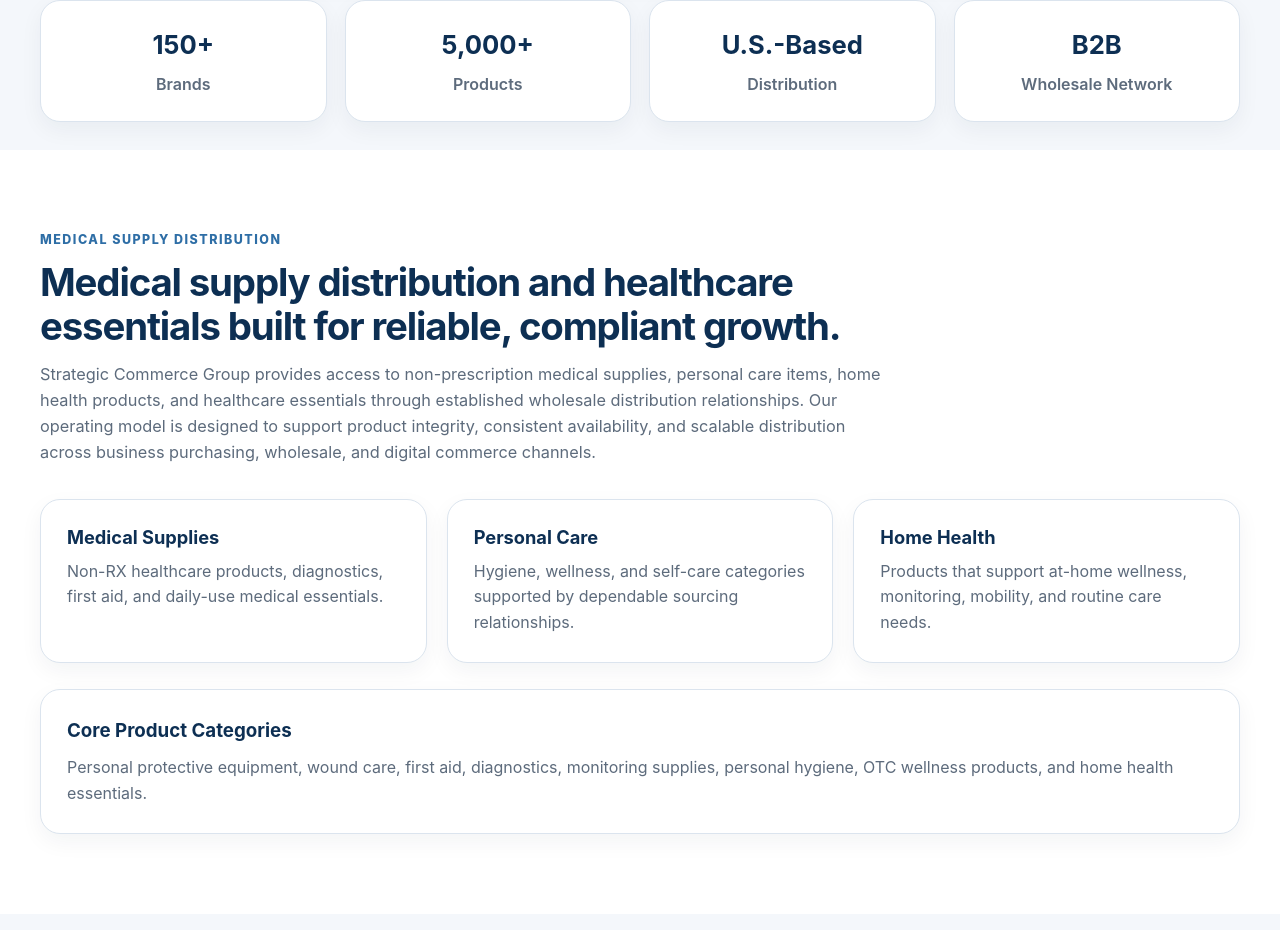
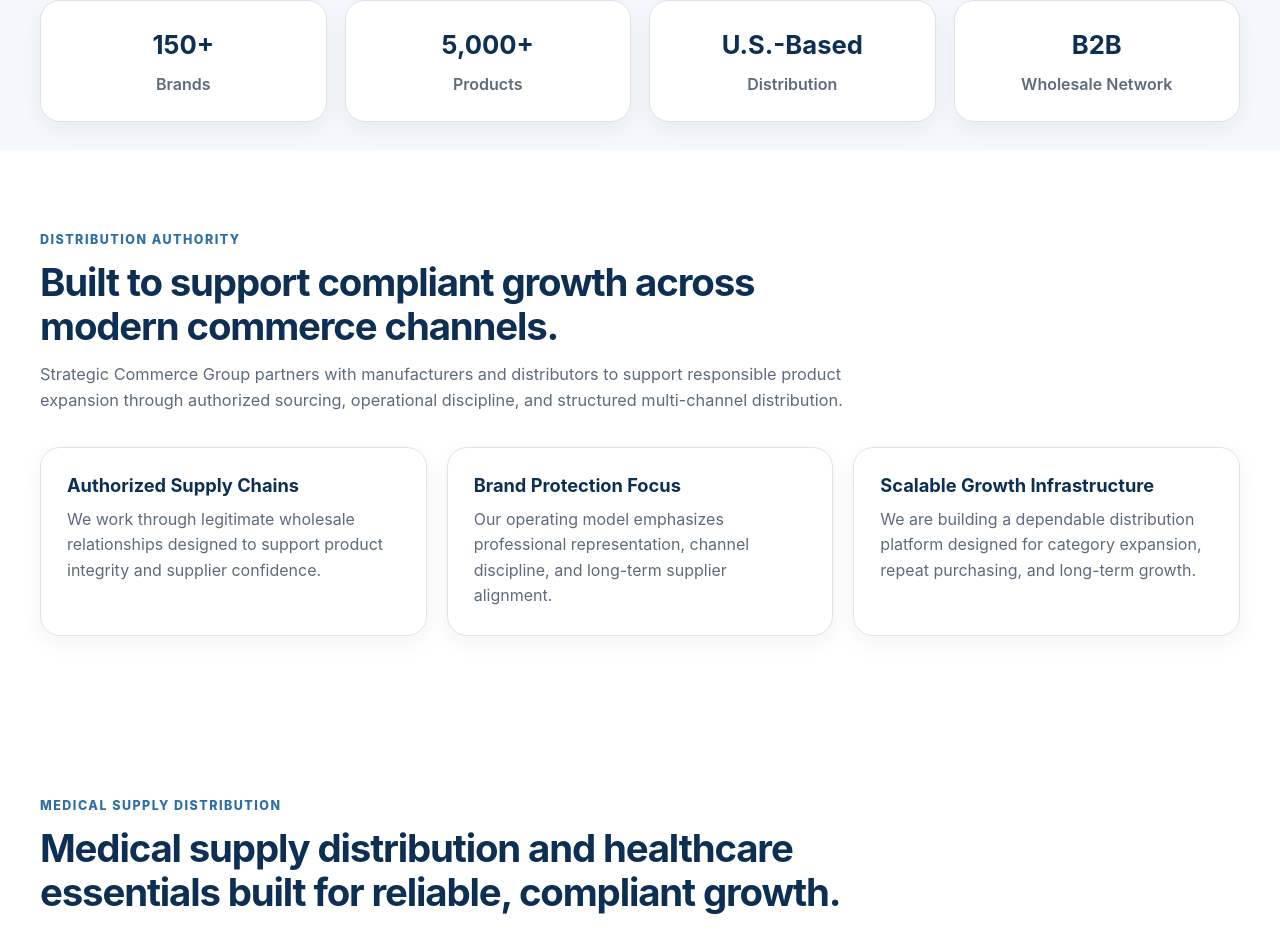
Before and after one commit to larryfelix66/strategic-commerce-group-site, a React (Vite) app: page / in a window 1280 px wide. Shown: the part 1321-2251 px from the top of the page. Built offline with nearby package versions, Linux system fonts and the light colour scheme.

Commit message:
Update App.jsx

```diff
--- a/src/App.jsx
+++ b/src/App.jsx
@@ -264,6 +264,30 @@
           </div>
         </section>
 
+        <section className="section section-white" id="authority">
+  <div className="container">
+    <SectionHeading
+      eyebrow="Distribution Authority"
+      title="Built to support compliant growth across modern commerce channels."
+      text="Strategic Commerce Group partners with manufacturers and distributors to support responsible product expansion through authorized sourcing, operational discipline, and structured multi-channel distribution."
+    />
+
+    <div className="grid three-up">
+      <Card
+        title="Authorized Supply Chains"
+        text="We work through legitimate wholesale relationships designed to support product integrity and supplier confidence."
+      />
+      <Card
+        title="Brand Protection Focus"
+        text="Our operating model emphasizes professional representation, channel discipline, and long-term supplier alignment."
+      />
+      <Card
+        title="Scalable Growth Infrastructure"
+        text="We are building a dependable distribution platform designed for category expansion, repeat purchasing, and long-term growth."
+      />
+    </div>
+  </div>
+</section>
         <section className="section section-white" id="medical">
           <div className="container">
             <SectionHeading
```
